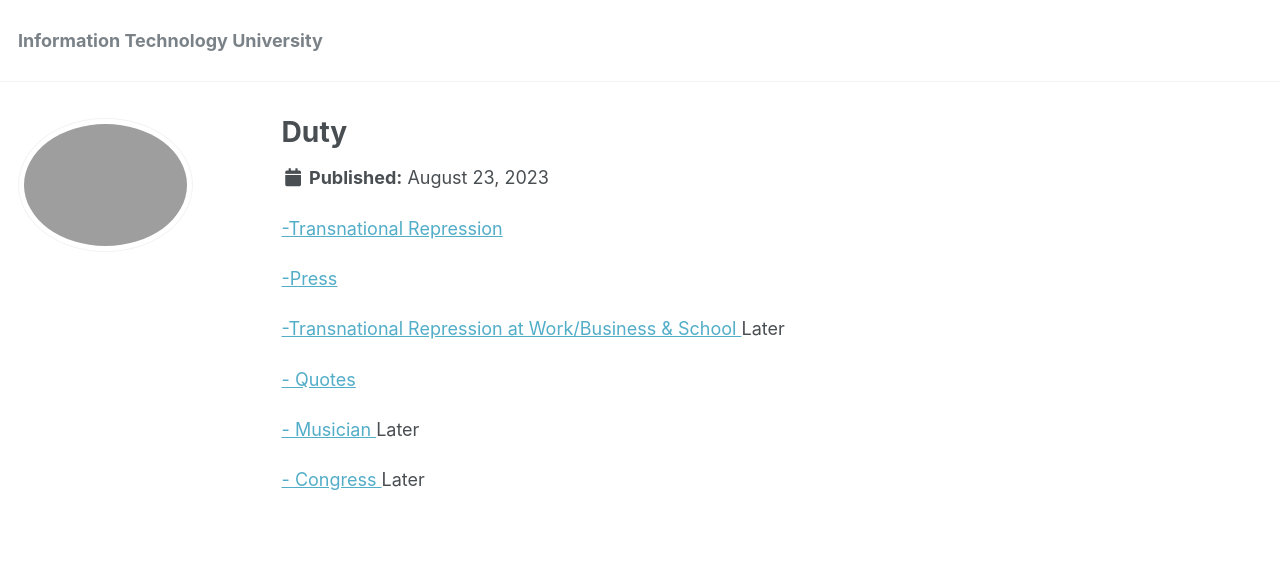
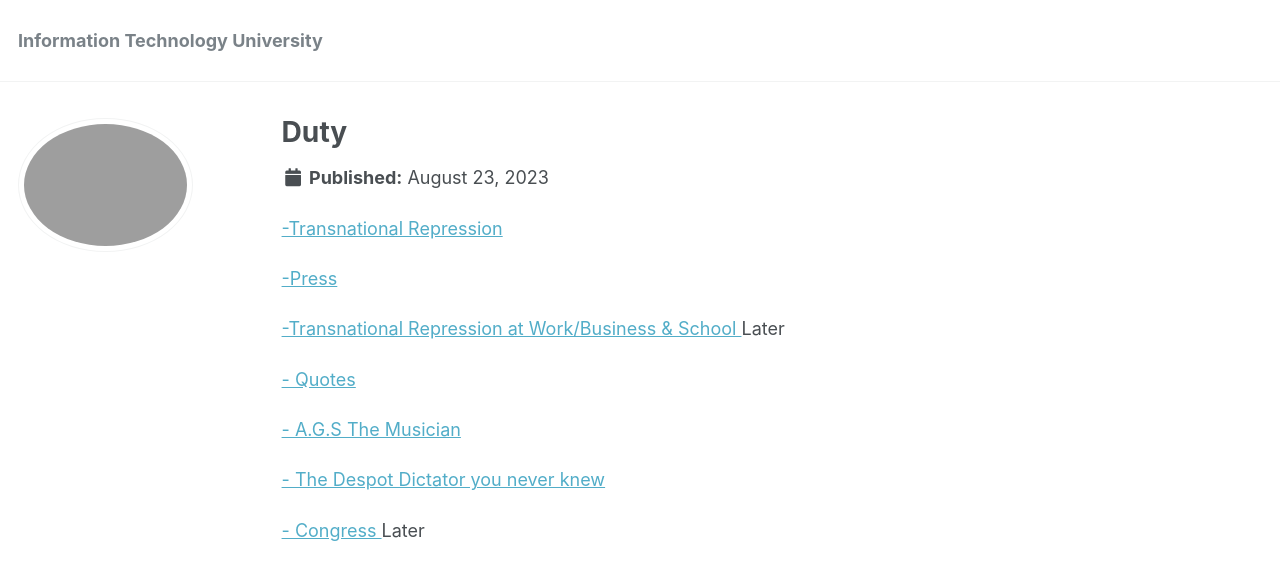
Before and after one commit to phdcsseiden/phdcsseiden.github.io, a Jekyll site: the page built from _pages/Duty.md, in a window 1280 px wide. Shown: the top 580 px of the page. Built offline with Jekyll 4.4.1, drawn with Linux system fonts in a browser that asks for light colours.

Commit message:
Update Duty.md

```diff
--- a/_pages/Duty.md
+++ b/_pages/Duty.md
@@ -35,7 +35,12 @@ modified: 2023-08-23
 
 
 
-<a href=" https://phdcsseiden.github.io/Musician/ "> - Musician  </a> Later
+<a href=" https://phdcsseiden.github.io/Musician/ "> - A.G.S The Musician  </a>
+
+
+
+
+<a href=" https://phdcsseiden.github.io/Knew/ "> - The Despot Dictator you never knew  </a>
 
 
 
```
